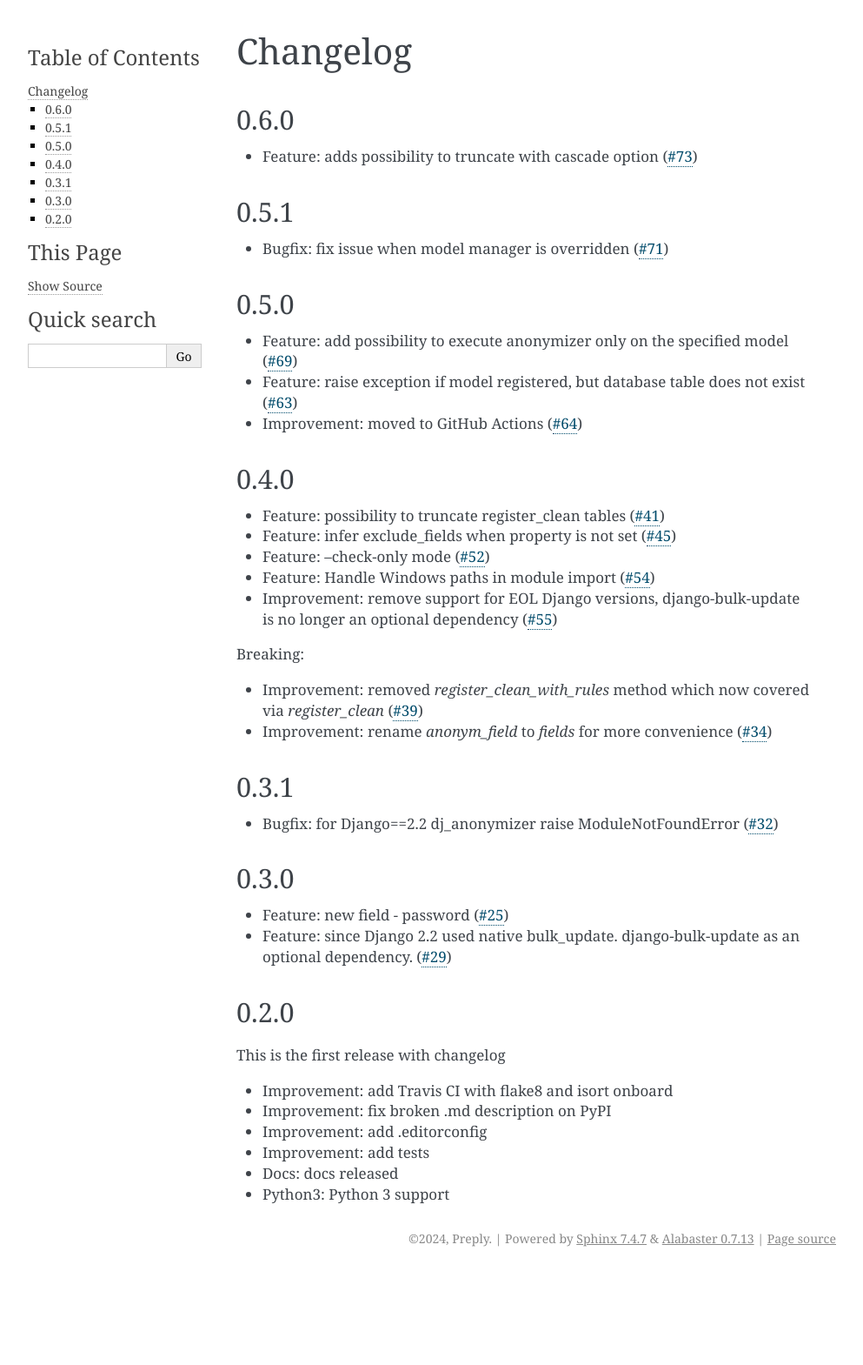
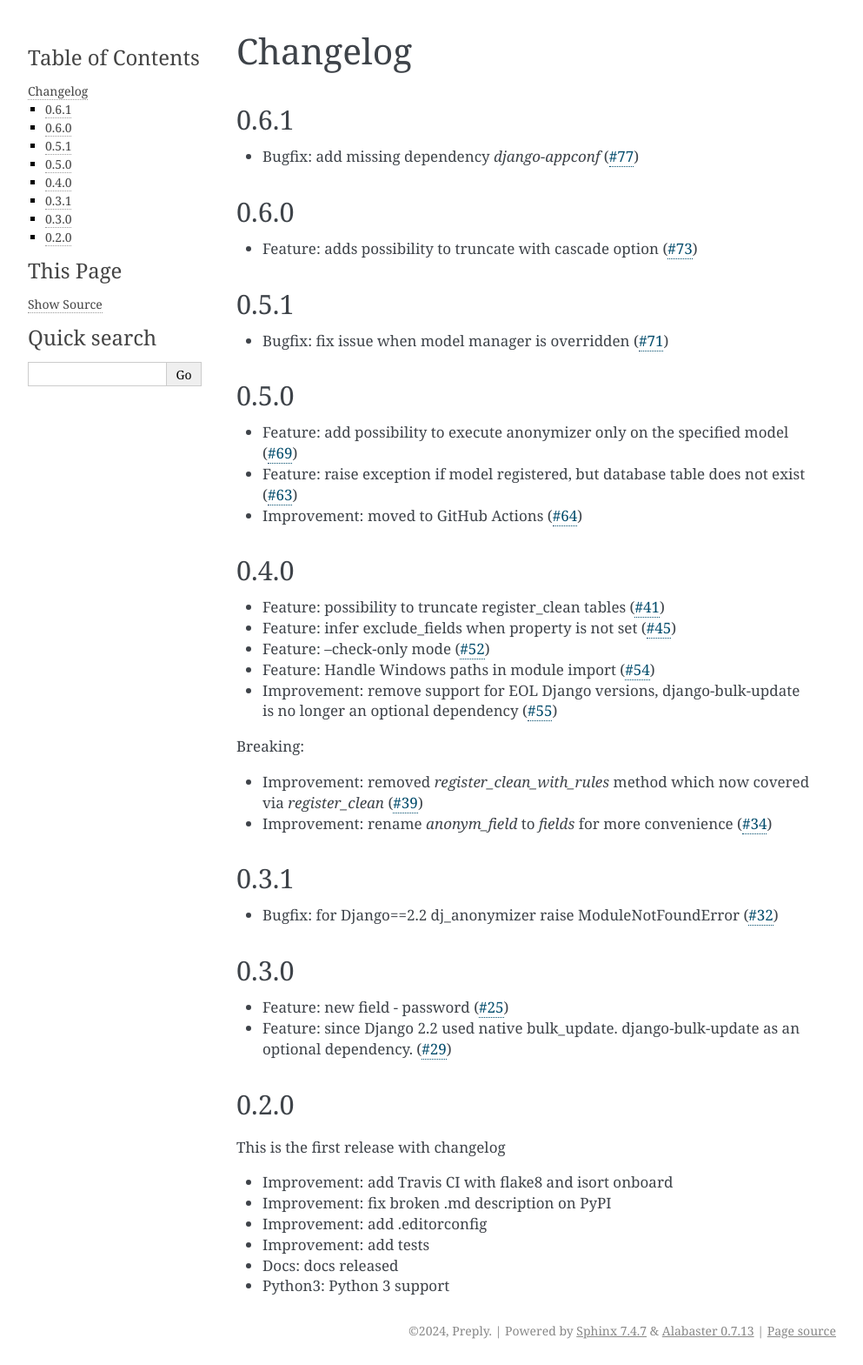
Before and after one commit to preply/dj_anonymizer, a Sphinx documentation site: the page built from docs/changelog.rst, in a window 1280 px wide. Shown: the whole page at 87% size, without its empty margins (148-1141 px from the left). Built offline with Sphinx 7.4.7, drawn with Linux system fonts in a browser that asks for light colours; before the commit the page ends 1463 px from its top, so only the background shows below that.

Commit message:
Add missing setup dependency

```diff
--- a/docs/changelog.rst
+++ b/docs/changelog.rst
@@ -1,5 +1,9 @@
 Changelog
 =============
+
+0.6.1
+----------
+* Bugfix: add missing dependency `django-appconf` (`#77 <https://github.com/preply/dj_anonymizer/pull/77>`__)
 
 0.6.0
 ----------
--- a/setup.py
+++ b/setup.py
@@ -13,7 +13,7 @@
     name='dj_anonymizer',
     packages=['dj_anonymizer'],
     include_package_data=True,
-    version='0.6.0',
+    version='0.6.1',
     description='This project helps anonymize production database '
                 + 'with fake data of any kind.',
     long_description=(read('README.md')),
@@ -44,5 +44,6 @@
     ],
     install_requires=[
         'Django>=3.2',
+        'django-appconf',
     ]
 )
```
